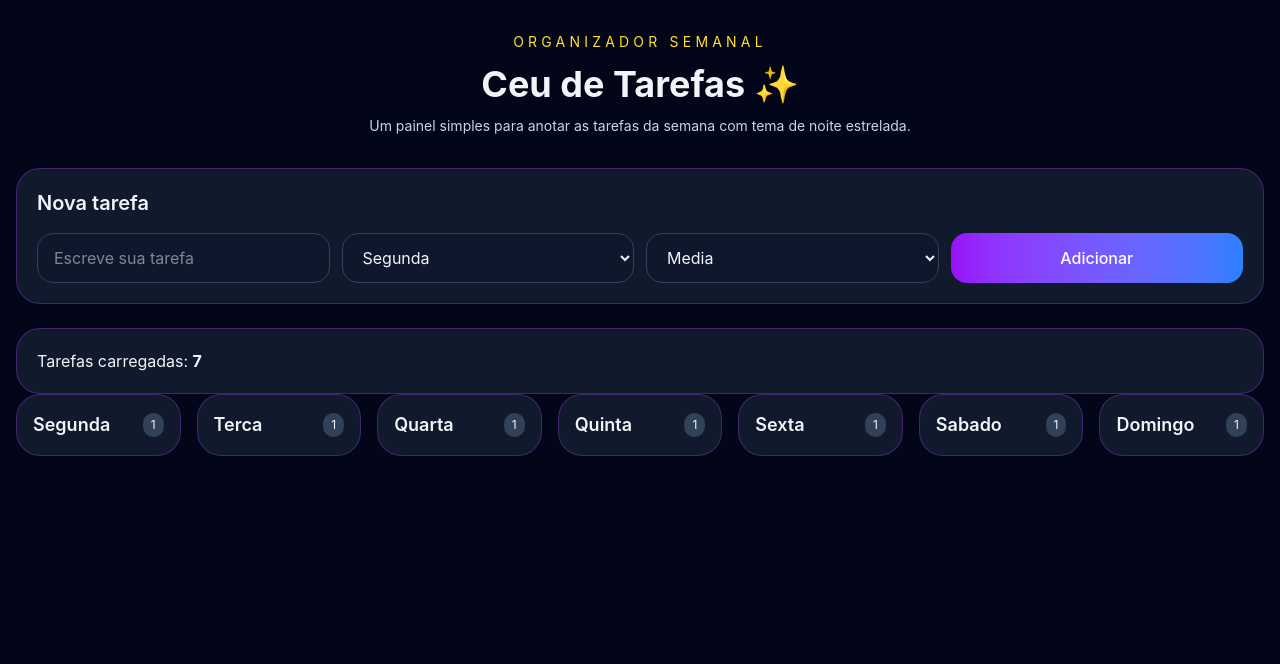
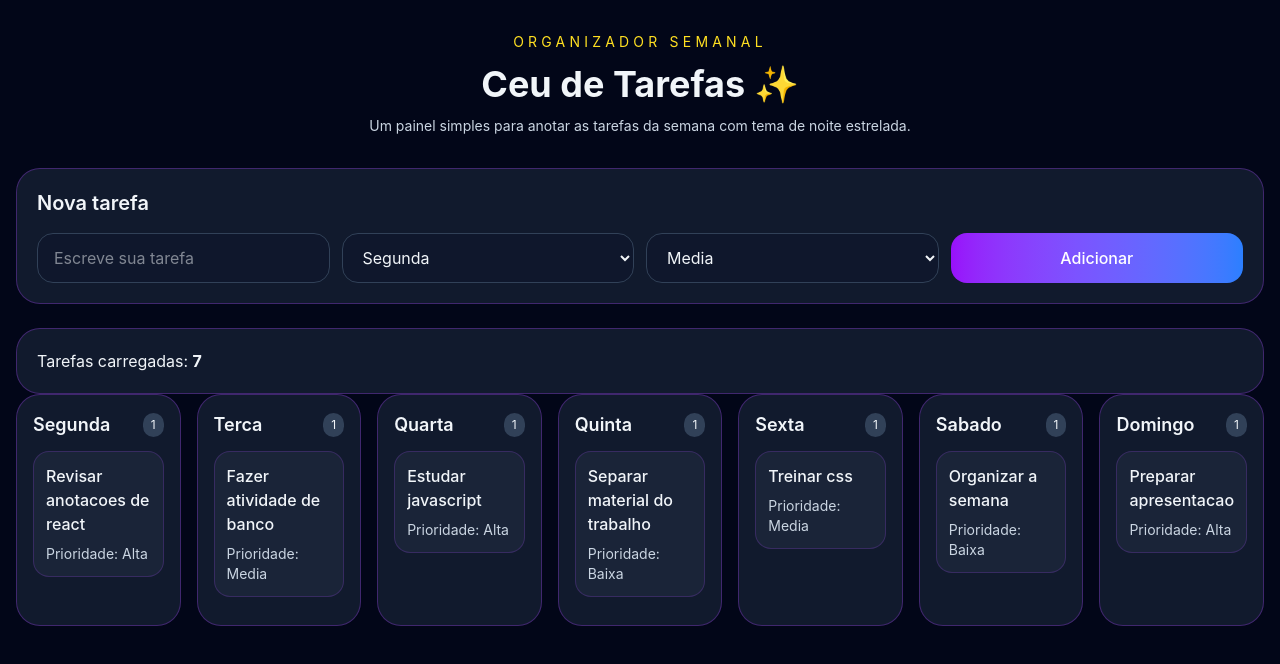
Before and after one commit to barbaraleao-28/Projeto-React-Tarefas, a React (Vite) app: page / in a window 1280 px wide. Shown: the top 664 px of the page. Built offline with nearby package versions, Linux system fonts and the light colour scheme.

Commit message:
adicionado card de tarefa

```diff
--- a/src/components/DayColumn.jsx
+++ b/src/components/DayColumn.jsx
@@ -1,3 +1,5 @@
+import TaskCard from './TaskCard'
+
 function DayColumn({ dia, listaTarefas }) {
   const tarefasDoDia = listaTarefas.filter((tarefa) => tarefa.day === dia)
 
@@ -9,6 +11,11 @@ function DayColumn({ dia, listaTarefas }) {
           {tarefasDoDia.length}
         </span>
       </div>
+      <div className="mt-3">
+        {tarefasDoDia.map((tarefa) => (
+          <TaskCard key={tarefa.id} tarefa={tarefa} />
+        ))}
+      </div>
     </div>
   )
 }
--- /dev/null
+++ b/src/components/TaskCard.jsx
@@ -0,0 +1,10 @@
+function TaskCard({ tarefa }) {
+  return (
+    <article className="mb-3 rounded-2xl border border-purple-500/20 bg-slate-800/80 p-3 text-slate-100">
+      <h3 className="font-medium">{tarefa.title}</h3>
+      <p className="mt-2 text-sm text-slate-300">Prioridade: {tarefa.priority}</p>
+    </article>
+  )
+}
+
+export default TaskCard
```
